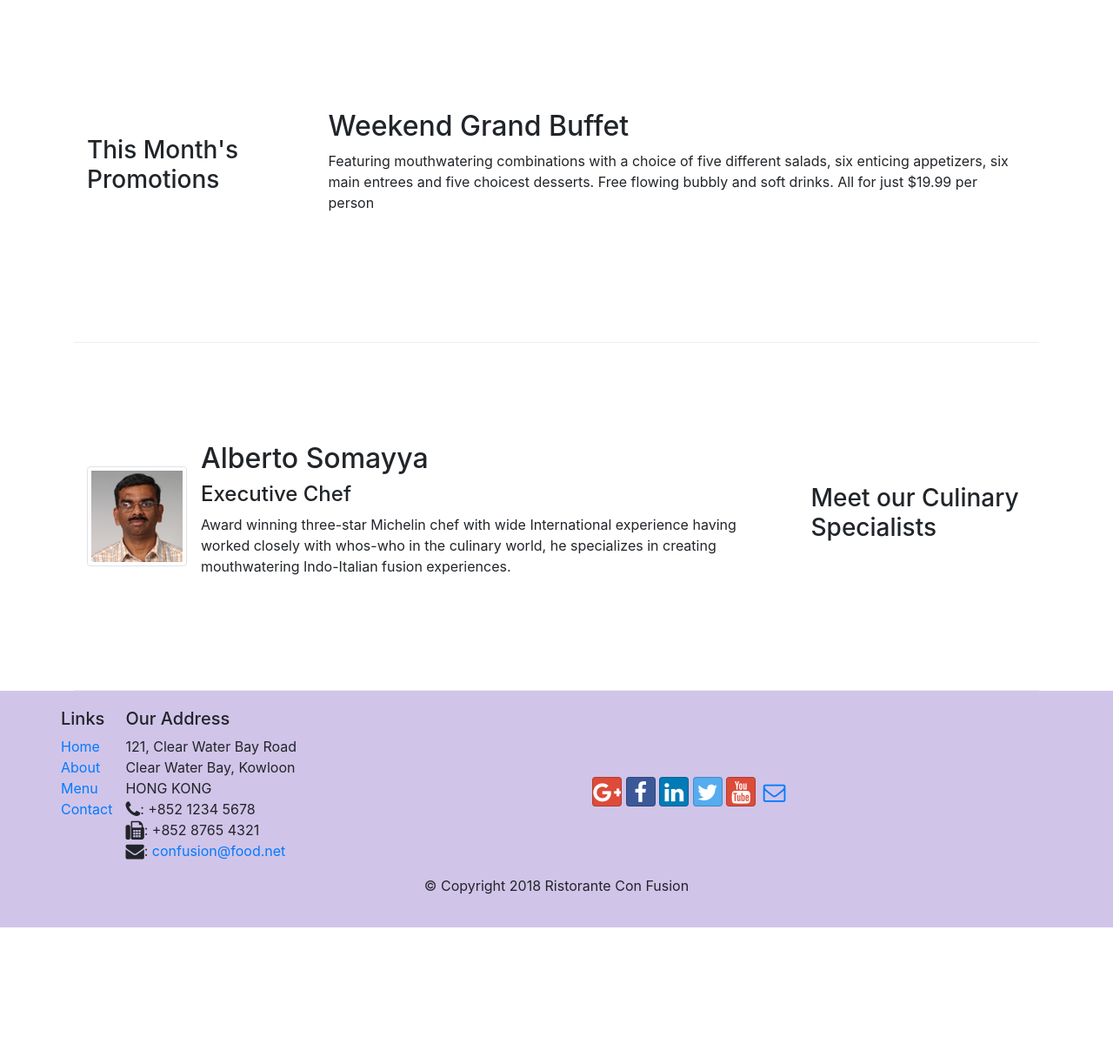
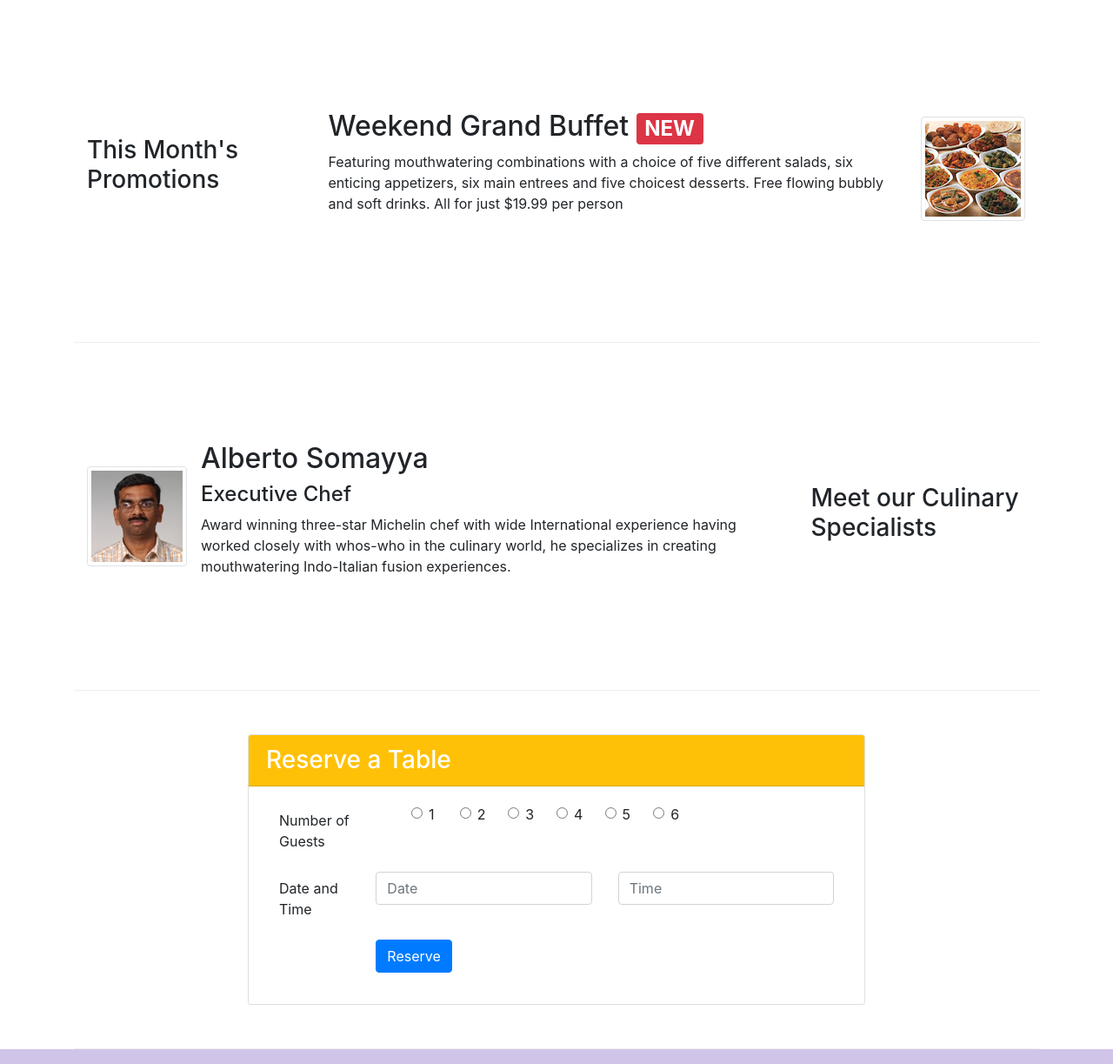
Before and after one commit to juandiego5/Coursera-FrontEndWeb_Bootstrap4-, a website: page index.html in a window 1280 px wide. Shown: the part 740-1963 px from the top of the page at 87% size. Before the commit the page ends 1806 px from the top, so only its background shows below. Drawn offline with nearby package versions, Linux system fonts and the light colour scheme.

Commit message:
Assignment2

```diff
--- a/index.html
+++ b/index.html
@@ -44,8 +44,11 @@
                     <h1>Ristorante con Fusion</h1>
                     <p>We take inspiration from the World's best cuisines, and create a unique fusion experience. Our lipsmacking creations will tickle your culinary senses!</p>
                 </div>
-                <div class="col-12 col-sm align-self-center">
+                <div class="col-12 col-sm-3 align-self-center">
                     <img src="img/logo.png" class="img-fluid">
+                </div>
+                <div class="col-12 col-sm-3 align-self-center">
+                    <button type="button" class="btn btn-warning btn-block"><a href="#formReserve">Reserve Table</a></button>
                 </div>
             </div>
         </div>
@@ -77,8 +80,14 @@
                 <h3>This Month's Promotions</h3>
             </div>
             <div class="col col-sm col-md">
-                <h2>Weekend Grand Buffet</h2>
-                <p>Featuring mouthwatering combinations with a choice of five different salads, six enticing appetizers, six main entrees and five choicest desserts. Free flowing bubbly and soft drinks. All for just $19.99 per person </p>
+                <h2>Weekend Grand Buffet <span class="badge badge-danger">NEW</span></h2>
+                <p class="d-none d-sm-block">Featuring mouthwatering combinations with a choice of five different salads, six enticing appetizers, six main entrees and five choicest desserts. Free flowing bubbly and soft drinks. All for just $19.99 per person </p>
+            </div>
+            <div>
+                <div class="media">
+                    <img class="d-flex mr-3 img-thumbnail align-self-center"
+                            src="img/buffet.png" alt="buffet">
+                </div>
             </div>
         </div>
 
@@ -98,6 +107,56 @@
                             whos-who in the culinary world, he specializes in
                             creating mouthwatering Indo-Italian fusion experiences.
                             </p>
+                    </div>
+                </div>
+            </div>
+        </div>
+
+        <div class="row row-content align-items-center">
+            <div class="col-12 col-sm-8 mx-auto">
+                <div class="card">
+                    <h3 class="card-header bg-warning text-white">Reserve a Table</h3>
+                    <div class="card-body">
+                        <div class="col-12">
+                            <form id="formReserve" name="formReserve">
+                                <div class="form-group row">
+                                    <label for="numberofguests" class="col-12 col-sm-12 col-md-2 col-form-label">Number of Guests</label>
+                                    <div class="form-check col-1 offset-1">
+                                        <input type="radio" class="form-check-input" name="optradio">1
+                                    </div>
+                                    <div class="form-check col-1">
+                                        <input type="radio" class="form-check-input" name="optradio">2
+                                    </div>
+                                    <div class="form-check col-1">
+                                        <input type="radio" class="form-check-input" name="optradio">3
+                                    </div>
+                                    <div class="form-check col-1">
+                                        <input type="radio" class="form-check-input" name="optradio">4
+                                    </div>
+                                    <div class="form-check col-1">
+                                        <input type="radio" class="form-check-input" name="optradio">5
+                                    </div>
+                                    <div class="form-check col-1">
+                                        <input type="radio" class="form-check-input" name="optradio">6
+                                    </div>
+                                </div>
+
+                                <div class="form-group row">
+                                    <label for="dateandtime" class="col-12 col-sm-12 col-md-2 col-form-label">Date and Time</label>
+                                    <div class="col-12 col-sm-12 col-md-5">
+                                        <input type="text" class="form-control" id="Date" name="Date" placeholder="Date">
+                                    </div>
+                                    <div class="col-12 col-sm-12 col-md-5">
+                                        <input type="text" class="form-control" id="Time" name="Time" placeholder="Time">
+                                    </div>
+                                </div>
+                                <div class="form-group row">
+                                    <div class="offset-md-2 col-md-10">
+                                        <button type="submit" class="btn btn-primary">Reserve</button>
+                                    </div>
+                                </div>
+                            </form>
+                        </div>
                     </div>
                 </div>
             </div>
```
